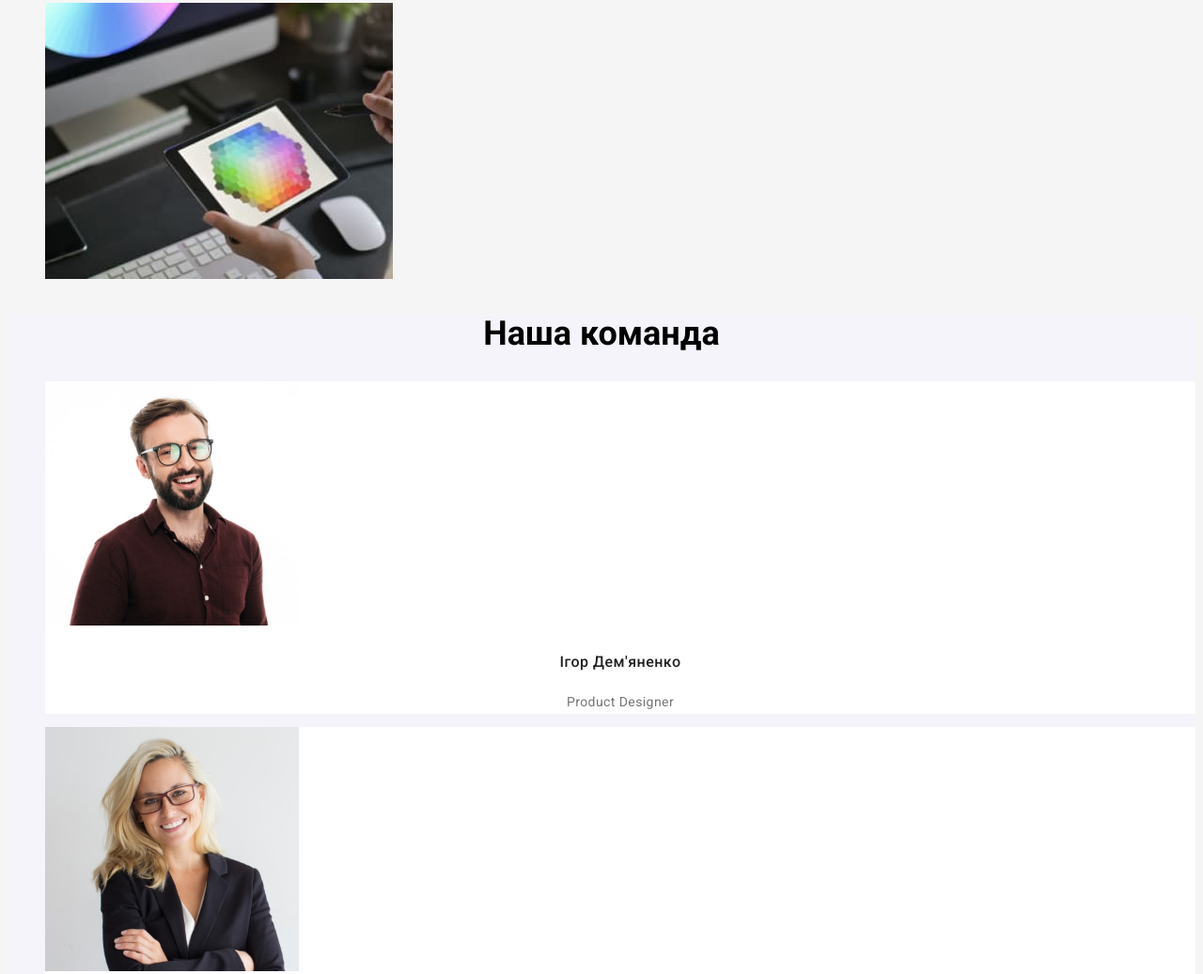
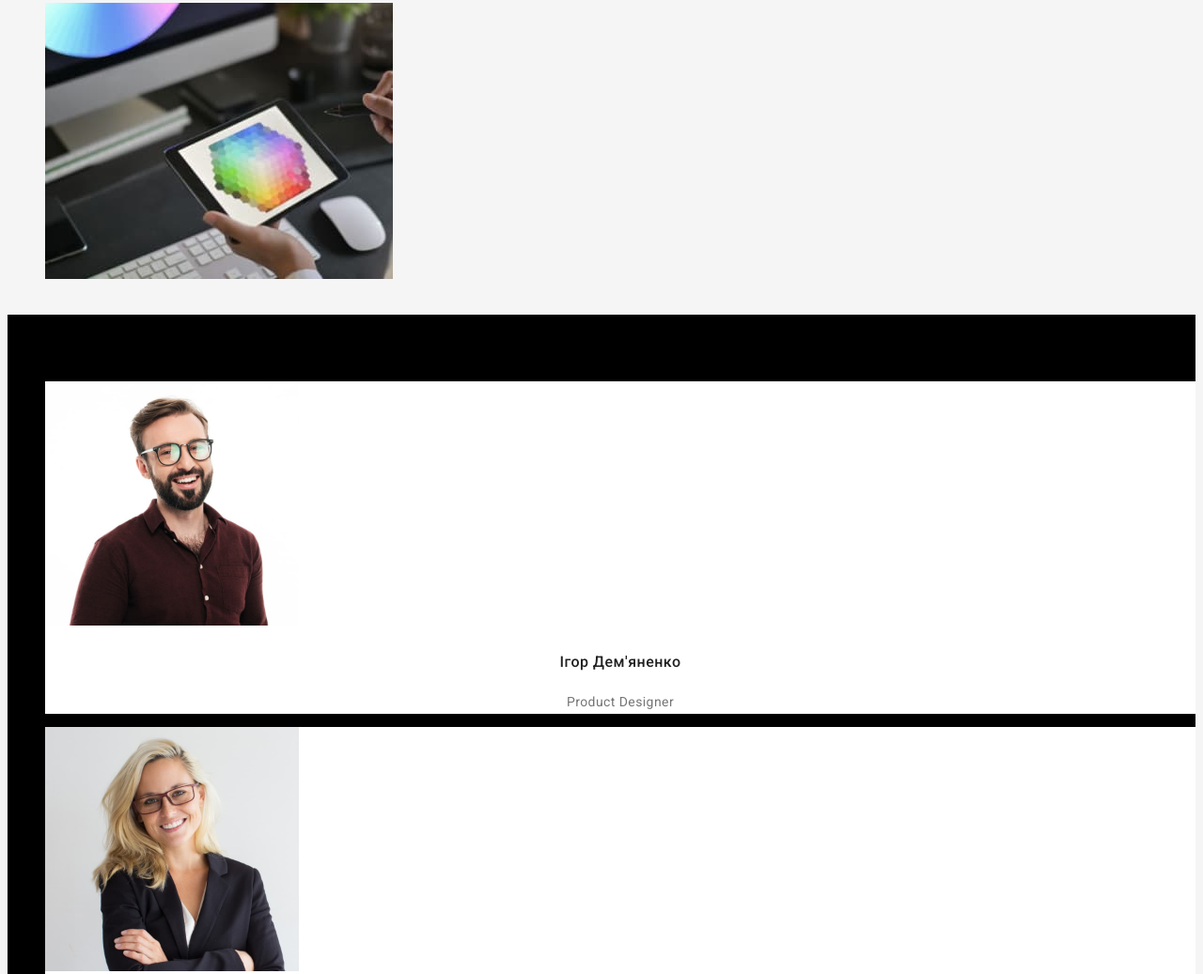
Before and after one commit to OlgaBaida/goit-markup-hw-02, a plain HTML site: page index.html in a window 1280 px wide. Shown: the part 1357-2394 px from the top of the page at 94% size. Drawn offline with Linux system fonts and the light colour scheme.

Commit message:
Update styles.css

```diff
--- a/css/styles.css
+++ b/css/styles.css
@@ -5,7 +5,7 @@
     --accent-txt-color: #2196F3;
     --whaite-txt-color:#FFFFFF;
     --black-txt-color: #000000;
-    --section-bg-color: #F5F4FA;
+    --section-bg-color: #000000;
     --whaite--bg-color:#FFFFFF;
     --black-bg-color: #000000;
     --secondary-bg-btn: #188CE8;
```
